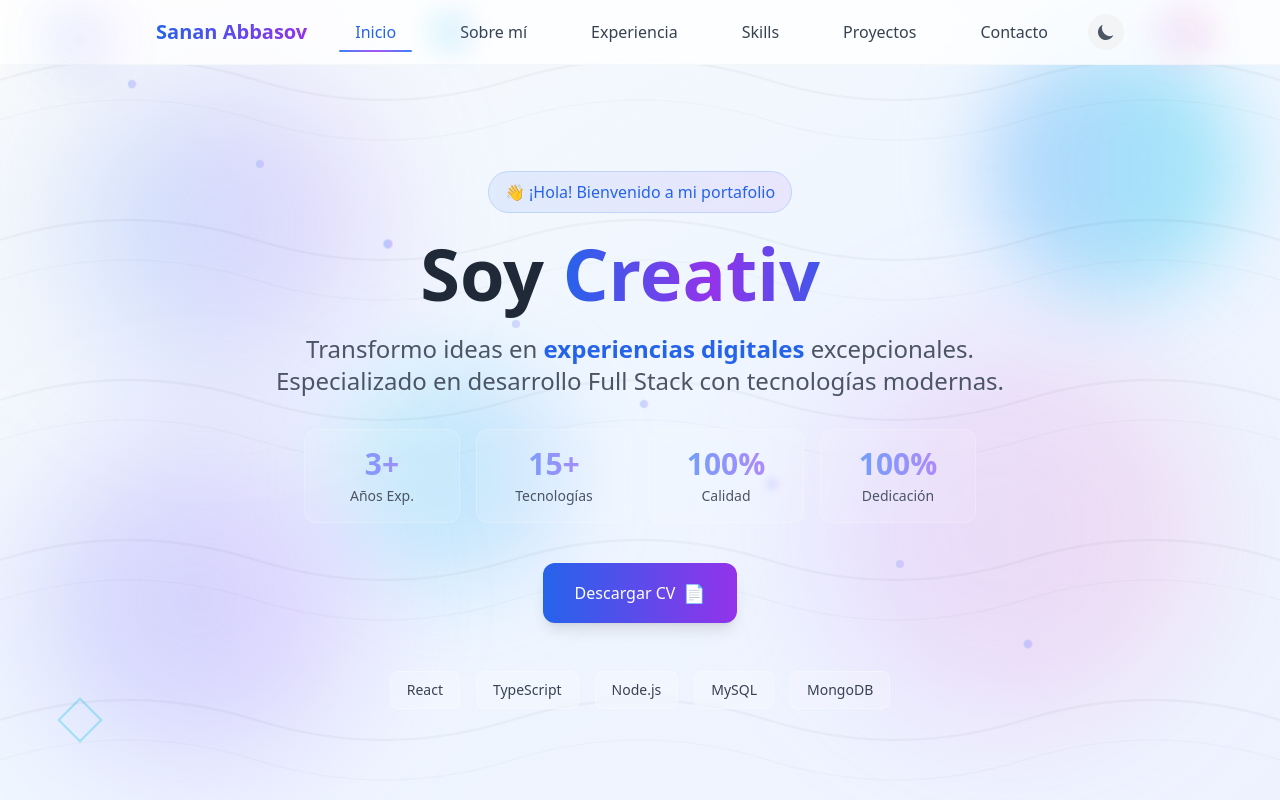
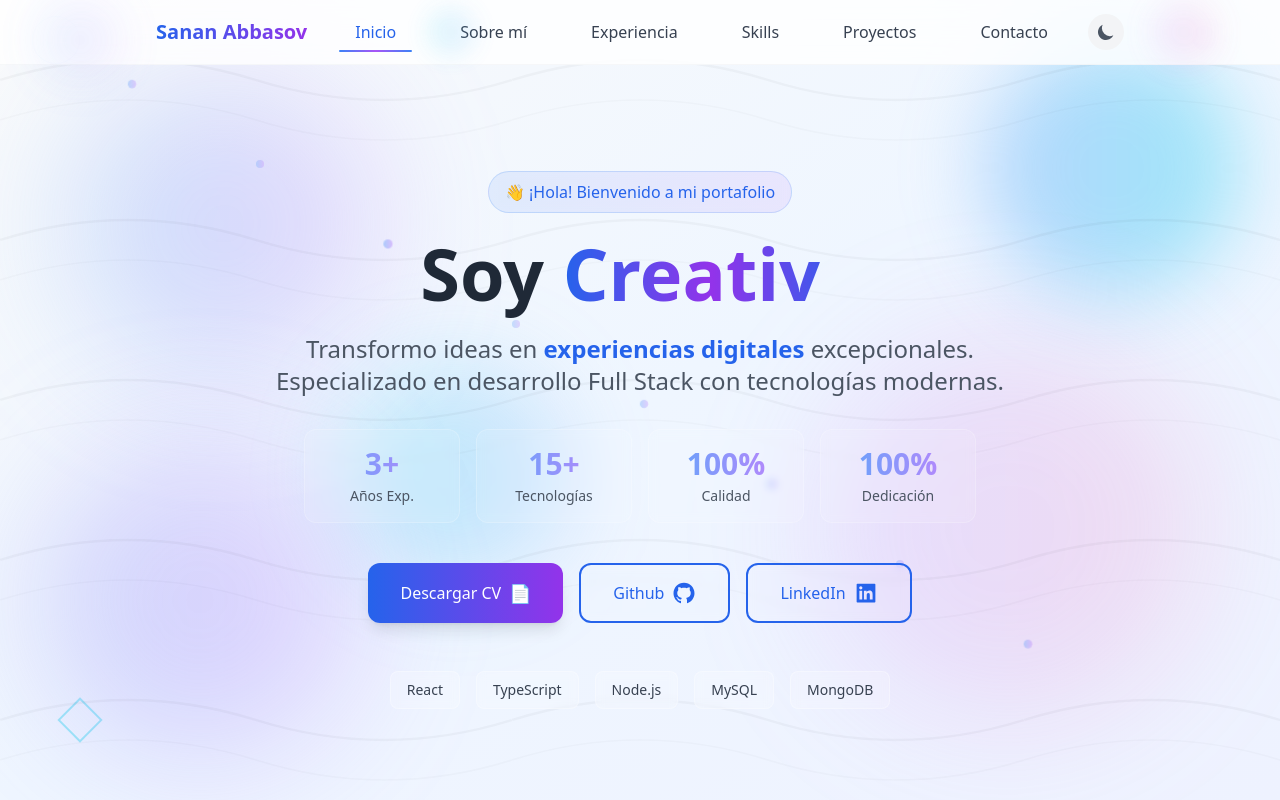
Before and after one commit to SenanAbb/portafolio-v2, a React (Vite) app: page / in a window 1280 px wide. Built offline with nearby package versions, Linux system fonts and the light colour scheme.

Commit message:
fix/scoail links

```diff
--- a/package.json
+++ b/package.json
@@ -14,6 +14,7 @@
     "framer-motion": "^11.5.4",
     "react": "^18.3.1",
     "react-dom": "^18.3.1",
+    "react-icons": "^5.5.0",
     "react-type-animation": "^3.2.0"
   },
   "devDependencies": {
--- a/src/components/sections/AboutSection.tsx
+++ b/src/components/sections/AboutSection.tsx
@@ -150,7 +150,7 @@ export const AboutSection = () => {
                 style={{ fontSize: 'clamp(0.75rem, 2vw, 0.875rem)' }}
               >
                 <span>{tab.icon}</span>
-                <span className="hidden sm:inline">{tab.label}</span>
+                <span>{tab.label}</span>
               </button>
             ))}
           </div>
--- a/src/components/sections/ContactSection.tsx
+++ b/src/components/sections/ContactSection.tsx
@@ -3,6 +3,7 @@
 import { motion } from 'framer-motion';
 import { useState, useEffect } from 'react';
 import { fadeInUp, fadeInLeft, fadeInRight } from '../../constants/animations';
+import { AiFillGithub, AiFillLinkedin, AiFillMail } from 'react-icons/ai';
 
 export const ContactSection = () => {
   const [formData, setFormData] = useState({
@@ -98,22 +99,25 @@ export const ContactSection = () => {
 
   const contactMethods = [
     {
-      icon: '📧',
+      icon: <AiFillMail />,
       label: 'Email',
       value: 'senan@gmail.com',
       gradient: 'from-blue-500 to-cyan-500',
+      link: 'mailto:senan@gmail.com',
     },
     {
-      icon: '💼',
+      icon: <AiFillLinkedin />,
       label: 'LinkedIn',
       value: 'linkedin.com/in/sanan-abbasov/',
       gradient: 'from-blue-600 to-blue-700',
+      link: 'https://linkedin.com/in/sanan-abbasov/',
     },
     {
-      icon: '🐙',
+      icon: <AiFillGithub />,
       label: 'GitHub',
       value: 'github.com/SenanAbb',
       gradient: 'from-gray-700 to-gray-900',
+      link: 'https://github.com/SenanAbb',
     },
   ];
 
@@ -226,6 +230,7 @@ export const ContactSection = () => {
                   className="flex items-center space-x-4 group cursor-pointer"
                   whileHover={{ scale: 1.05, x: 10 }}
                   transition={{ type: 'spring', stiffness: 400, damping: 10 }}
+                  onClick={() => window.open(method.link, '_blank')}
                 >
                   <div
                     className={`w-12 h-12 bg-gradient-to-r ${method.gradient} rounded-xl flex items-center justify-center shadow-lg group-hover:shadow-xl transition-shadow duration-300`}
--- a/src/components/sections/HeroSection.tsx
+++ b/src/components/sections/HeroSection.tsx
@@ -4,6 +4,7 @@ import { motion, useMotionValue, useSpring, useTransform } from 'framer-motion';
 import { useEffect, useState } from 'react';
 import { TypeAnimation } from 'react-type-animation';
 import { fadeInUp, staggerContainer } from '../../constants/animations';
+import { AiFillGithub, AiFillLinkedin } from 'react-icons/ai';
 
 // Hook para seguimiento del mouse
 const useMousePosition = () => {
@@ -260,6 +261,44 @@ export const HeroSection = () => {
             </span>
             <div className="absolute inset-0 bg-gradient-to-r from-purple-600 to-blue-600 opacity-0 group-hover:opacity-100 transition-opacity duration-300"></div>
           </motion.button>
+          <motion.button
+            className="px-6 sm:px-8 py-3 sm:py-4 border-2 border-blue-600 dark:border-blue-400 text-blue-600 dark:text-blue-400 rounded-xl font-medium hover:bg-blue-600 hover:text-white dark:hover:bg-blue-400 dark:hover:text-gray-900 transition-all duration-300 text-sm sm:text-base relative overflow-hidden group backdrop-blur-sm"
+            whileHover={{
+              scale: 1.05,
+              boxShadow: '0 20px 40px rgba(59, 130, 246, 0.4)',
+            }}
+            whileTap={{ scale: 0.95 }}
+            transition={{ type: 'spring', stiffness: 400, damping: 10 }}
+            onClick={() => window.open('https://github.com/SenanAbb', '_blank')}
+          >
+            <span className="relative z-10 flex items-center justify-center space-x-2">
+              <span>Github</span>
+              <span className="text-2xl">
+                <AiFillGithub />
+              </span>
+            </span>
+            <div className="absolute inset-0 bg-gradient-to-r from-purple-600 to-blue-600 opacity-0 group-hover:opacity-100 transition-opacity duration-300"></div>
+          </motion.button>
+          <motion.button
+            className="px-6 sm:px-8 py-3 sm:py-4 border-2 border-blue-600 dark:border-blue-400 text-blue-600 dark:text-blue-400 rounded-xl font-medium hover:bg-blue-600 hover:text-white dark:hover:bg-blue-400 dark:hover:text-gray-900 transition-all duration-300 text-sm sm:text-base relative overflow-hidden group backdrop-blur-sm"
+            whileHover={{
+              scale: 1.05,
+              boxShadow: '0 20px 40px rgba(59, 130, 246, 0.4)',
+            }}
+            whileTap={{ scale: 0.95 }}
+            transition={{ type: 'spring', stiffness: 400, damping: 10 }}
+            onClick={() =>
+              window.open('https://www.linkedin.com/in/sanan-abbasov/', '_blank')
+            }
+          >
+            <span className="relative z-10 flex items-center justify-center space-x-2">
+              <span>LinkedIn</span>
+              <span className="text-2xl">
+                <AiFillLinkedin />
+              </span>
+            </span>
+            <div className="absolute inset-0 bg-gradient-to-r from-purple-600 to-blue-600 opacity-0 group-hover:opacity-100 transition-opacity duration-300"></div>
+          </motion.button>
         </motion.div>
 
         {/* Tecnologías principales */}
```
Also changed, not shown: 1 other file (tests, documents, lock files or other folders).
